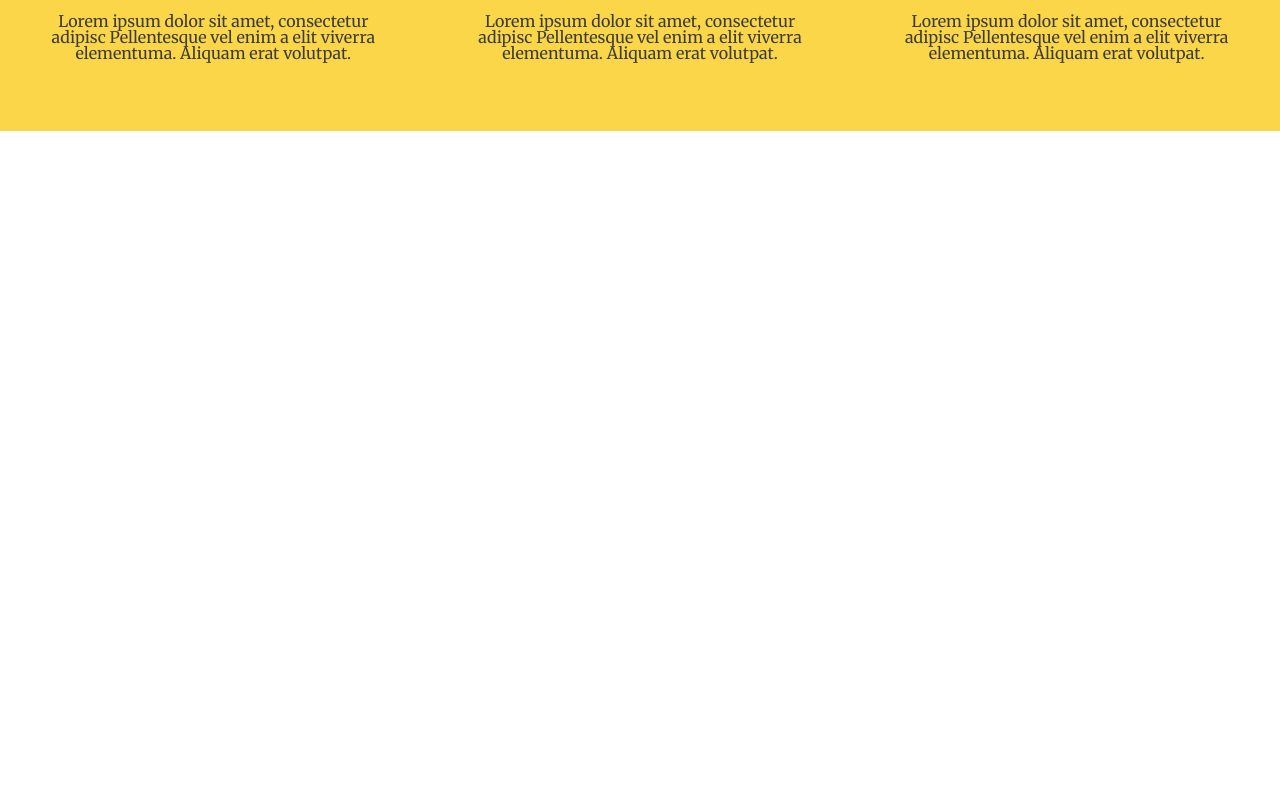
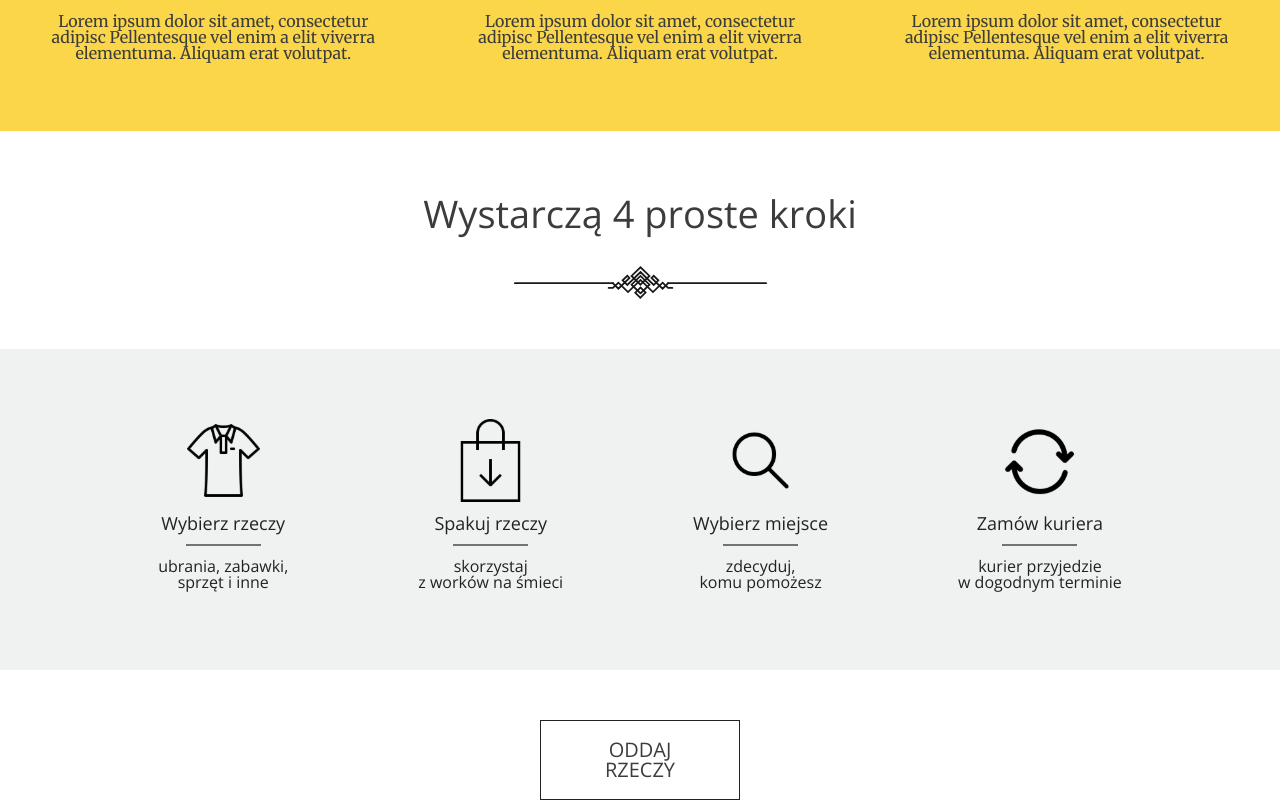
Before and after one commit to AniaB09/oddam-rzeczy, a React (Vite) app in the folder my-app/: page / in a window 1280 px wide. Shown: the part 789-1589 px from the top of the page. Before the commit the page ends 920 px from the top, so only its background shows below. Built offline with nearby package versions, Linux system fonts and the light colour scheme.

Commit message:
add simple-steps section

```diff
--- a/my-app/src/components/home/Home.jsx
+++ b/my-app/src/components/home/Home.jsx
@@ -1,12 +1,14 @@
 import React from "react";
 import HomeHeader from './HomeHeader.jsx';
 import HomeThreeColumns from "./HomeThreeColumns.jsx";
+import HomeSteps from "./HomeSteps.jsx";
 
 function Home() {
     return (
         <>
             <HomeHeader />
             <HomeThreeColumns />
+            <HomeSteps />
         </>
     )
 }
--- /dev/null
+++ b/my-app/src/components/home/HomeSteps.jsx
@@ -0,0 +1,52 @@
+import React from 'react';
+import '../../scss/elements/_home-steps.scss';
+import decoration from '../../assets/Decoration.svg';
+import tShirt from '../../assets/Icon-1.svg';
+import pack from '../../assets/Icon-2.svg';
+import mGlass from '../../assets/Icon-3.svg';
+import arrows from '../../assets/Icon-4.svg';
+import {Link} from "react-router-dom";
+
+function HomeSteps () {
+    return (
+        <section className='steps' id='steps'>
+            <div className='title'>
+                <h2>Wystarczą 4 proste kroki</h2>
+                <img src={decoration} alt='decoration-element' />
+            </div>
+            <div className='steps-container'>
+                <div className='step'>
+                    <img src={tShirt} alt='t-shirt' />
+                    <h3>Wybierz rzeczy</h3>
+                    <span></span>
+                    <p>ubrania, zabawki,<br />sprzęt i inne</p>
+                </div>
+                <div className='step'>
+                    <img src={pack} alt='pack' />
+                    <h3>Spakuj rzeczy</h3>
+                    <span></span>
+                    <p>skorzystaj<br />z worków na śmieci</p>
+                </div>
+                <div className='step'>
+                    <img src={mGlass} alt='magnifying-glass' />
+                    <h3>Wybierz miejsce</h3>
+                    <span></span>
+                    <p>zdecyduj,<br />komu pomożesz</p>
+                </div>
+                <div className='step'>
+                    <img src={arrows} alt='arrows' />
+                    <h3>Zamów kuriera</h3>
+                    <span></span>
+                    <p>kurier przyjedzie<br />w dogodnym terminie</p>
+                </div>
+            </div>
+            <div className='button-container'>
+                <div className='button-border'>
+                    <Link to='/logging' className='button'>ODDAJ<br />RZECZY</Link>
+                </div>
+            </div>
+        </section>
+    )
+}
+
+export default HomeSteps;
--- /dev/null
+++ b/my-app/src/scss/elements/_home-steps.scss
@@ -0,0 +1,117 @@
+@import "../settings/mixins";
+@import "../settings/colors";
+
+.steps {
+  @include tablet {
+    display: flex;
+    flex-direction: column;
+  }
+}
+
+.title {
+  display: flex;
+  flex-direction: column;
+  justify-content: center;
+  align-items: center;
+  margin-bottom: 50px;
+
+  @include mobile {
+    margin-bottom: 30px;
+  }
+}
+
+.title h2 {
+  @include subtitles;
+  margin-top: 55px;
+
+  @include tablet {
+    margin-top: 30px;
+  }
+
+  @include mobile {
+    @include subtitles-mobile;
+  }
+}
+
+.steps-container {
+  background: $background-color;
+  display: flex;
+  justify-content: center;
+  gap: 130px;
+
+  @include tablet {
+    gap: 50px;
+  }
+
+  @include mobile {
+    flex-direction: column;
+    gap: 0;
+  }
+
+  .step {
+    display: flex;
+    flex-direction: column;
+    justify-content: center;
+    align-items: center;
+    margin-top: 70px;
+    margin-bottom: 80px;
+    gap: 12px;
+
+    @include tablet {
+      margin-top: 40px;
+      margin-bottom: 40px;
+    }
+
+    h3 {
+      font-size: 18px;
+      text-align: center;
+    }
+
+    span {
+      width: 75px;
+      height: 2px;
+      background: $login-color;
+    }
+
+    p {
+      text-align: center;
+      font-size: 16px;
+    }
+  }
+}
+
+.button-container {
+  display: flex;
+  justify-content: center;
+  margin-top: 50px;
+}
+
+.button-border {
+  width: 200px;
+  height: 80px;
+  border: 1px solid;
+  display: flex;
+
+  @include mobile {
+    width: 130px;
+    height: 60px;
+  }
+}
+
+.button {
+  display: flex;
+  justify-content: center;
+  align-items: center;
+  width: 100%;
+  font-size: 20px;
+  color: $text-color;
+  text-align: center;
+
+  @include mobile {
+    font-size: 15px;
+  }
+
+  &:hover {
+    background: $important-color;
+  }
+}
--- a/my-app/src/scss/main.scss
+++ b/my-app/src/scss/main.scss
@@ -4,6 +4,7 @@
 @import "settings/mixins";
 @import "elements/home-header";
 @import "elements/home-three-columns";
+@import 'elements/home-steps';
 
 
 * {
```
